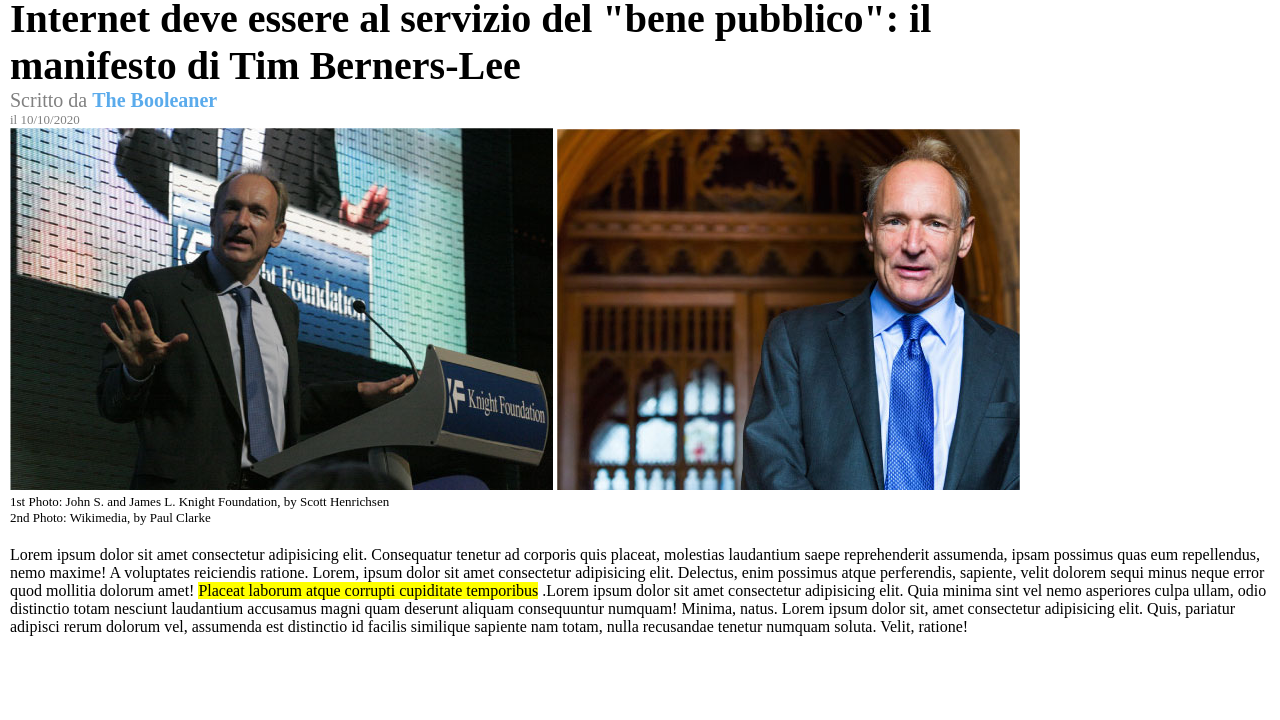
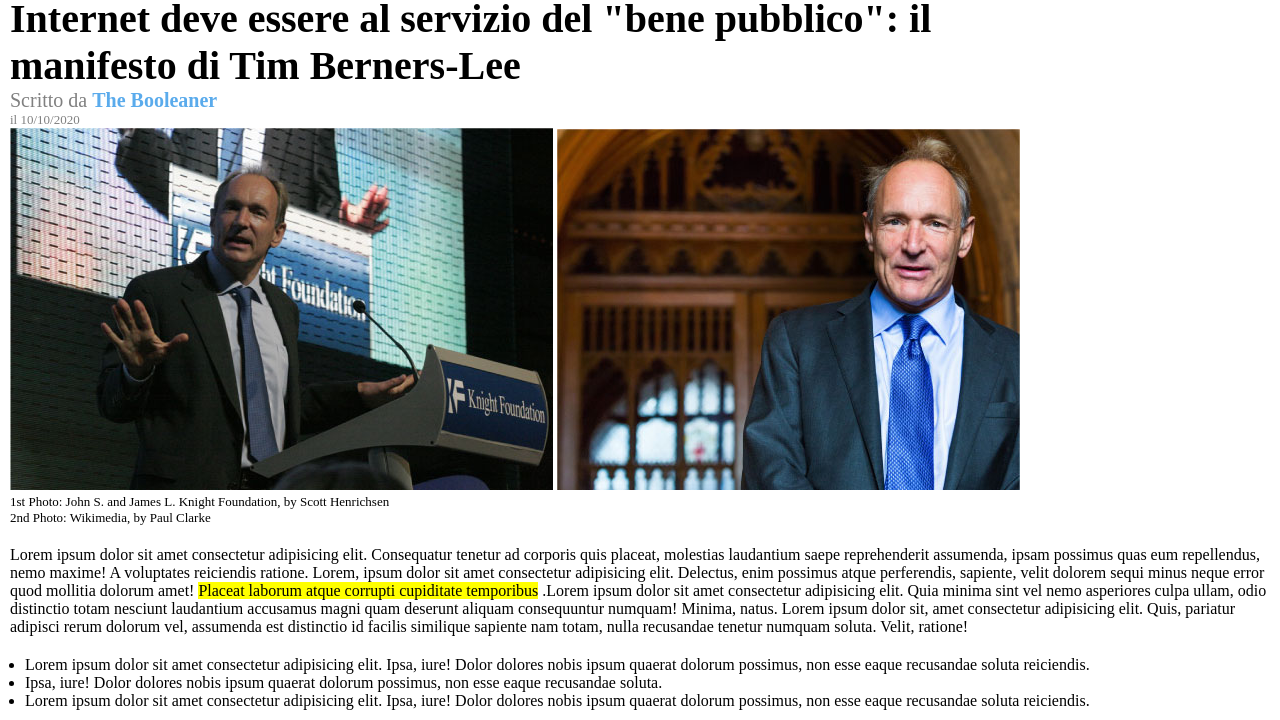
Before and after one commit to MiriamPecora/html-css-booleaner, a plain HTML site: page index.html in a window 1280 px wide. Shown: the part 115-835 px from the top of the page. Before the commit the page ends 800 px from the top, so only its background shows below. Drawn offline with Linux system fonts and the light colour scheme.

Commit message:
[UPDATE] Added the third section and a padding to the list because it wasn't showing correctly.

```diff
--- a/css/style.css
+++ b/css/style.css
@@ -52,3 +52,8 @@ h1 {
 #second_section {
     margin: 20px 0 20px 0;
 }
+
+/* TERZA SEZIONE */
+#third_section {
+    padding-left: 15px;
+}
--- a/index.html
+++ b/index.html
@@ -33,6 +33,21 @@
             <p>Lorem ipsum dolor sit amet consectetur adipisicing elit. Consequatur tenetur ad corporis quis placeat, molestias laudantium saepe reprehenderit assumenda, ipsam possimus quas eum repellendus, nemo maxime! A voluptates reiciendis ratione. Lorem, ipsum dolor sit amet consectetur adipisicing elit. Delectus, enim possimus atque perferendis, sapiente, velit dolorem sequi minus neque error quod mollitia dolorum amet! <span style="background-color: yellow;">Placeat laborum atque corrupti cupiditate temporibus</span> .Lorem ipsum dolor sit amet consectetur adipisicing elit. Quia minima sint vel nemo asperiores culpa ullam, odio distinctio totam nesciunt laudantium accusamus magni quam deserunt aliquam consequuntur numquam! Minima, natus. Lorem ipsum dolor sit, amet consectetur adipisicing elit. Quis, pariatur adipisci rerum dolorum vel, assumenda est distinctio id facilis similique sapiente nam totam, nulla recusandae tenetur numquam soluta. Velit, ratione!</p>
         </div>
 
+          <!-- TERZA SEZIONE -->
+          <div id="third_section">
+            <ul>
+                <li>
+                    Lorem ipsum dolor sit amet consectetur adipisicing elit. Ipsa, iure! Dolor dolores nobis ipsum quaerat dolorum possimus, non esse eaque recusandae soluta reiciendis.
+                </li>
+                <li>
+                    Ipsa, iure! Dolor dolores nobis ipsum quaerat dolorum possimus, non esse eaque recusandae soluta.
+                </li>
+                <li>
+                    Lorem ipsum dolor sit amet consectetur adipisicing elit. Ipsa, iure! Dolor dolores nobis ipsum quaerat dolorum possimus, non esse eaque recusandae soluta reiciendis.
+                </li>
+            </ul>
+        </div>
+
     </main>
 
 
```
